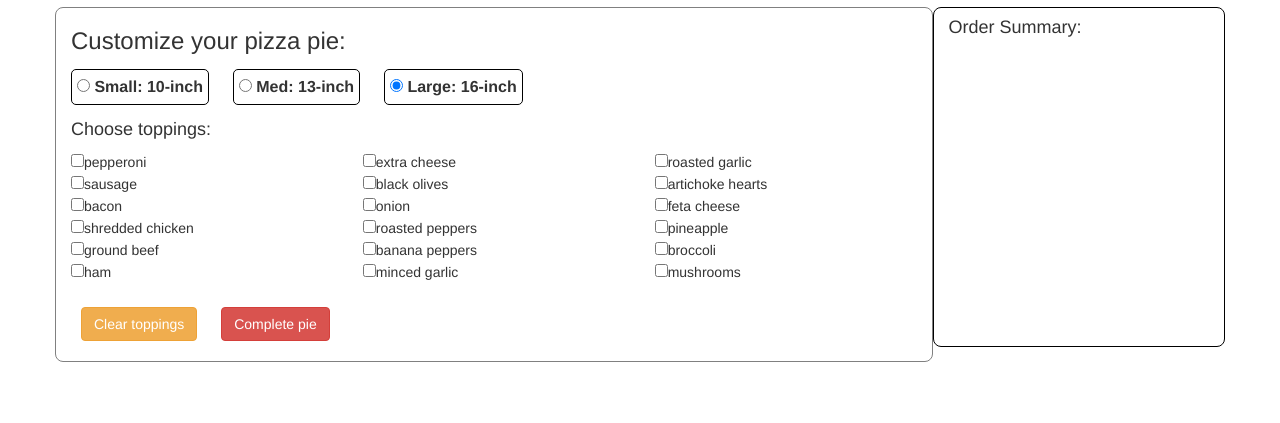
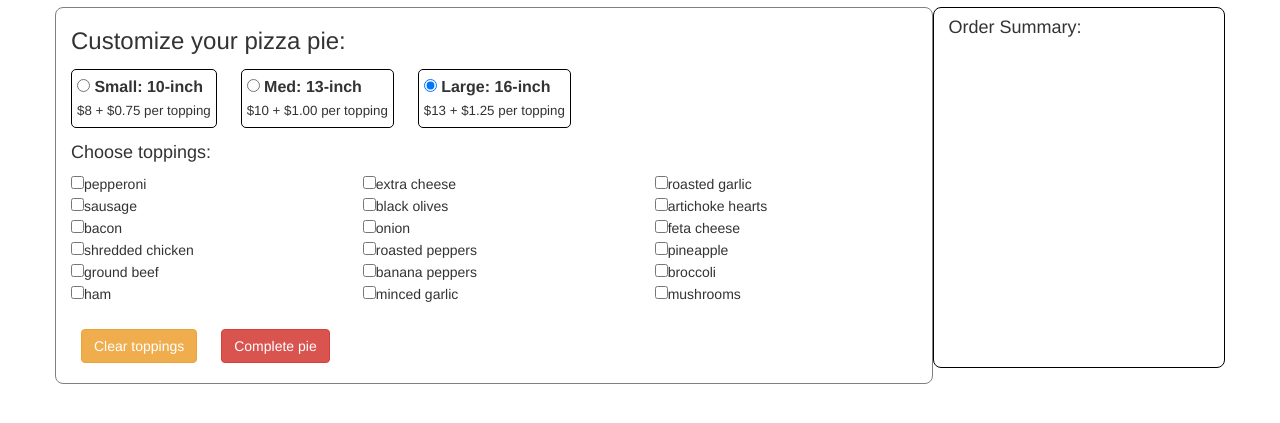
Before and after one commit to bradcopenhaver/pizza-place, a plain HTML site: page index.html in a window 1280 px wide. Shown: the part 63-486 px from the top of the page. Drawn offline with Linux system fonts and the light colour scheme.

```diff
--- a/css/styles.css
+++ b/css/styles.css
@@ -11,6 +11,10 @@
   border: solid thin black;
   border-radius: 5px;
 }
+.buttonSubtext {
+  font-size: 10pt;
+  font-weight: normal;
+}
 #orderForm {
   border: solid thin gray;
   border-radius: 8px;
@@ -22,7 +26,7 @@
 #summary {
   border: solid thin black;
   border-radius: 8px;
-  min-height: 340px;
+  min-height: 361px;
 }
 #summary p {
   font-weight: bold;
--- a/index.html
+++ b/index.html
@@ -26,16 +26,19 @@
               <form id="newPie">
                 <label class="sizeRadio">
                   <input type="radio" name="size" value="small">
-                  Small: 10-inch
+                  Small: 10-inch<br>
+                  <span class="buttonSubtext">$8 + $0.75 per topping</span>
                 </label>
 
                 <label class="sizeRadio">
                   <input type="radio" name="size" value="medium">
-                  Med: 13-inch
+                  Med: 13-inch<br>
+                  <span class="buttonSubtext">$10 + $1.00 per topping</span>
                 </label>
                 <label class="sizeRadio">
                   <input type="radio" name="size" value="large" checked>
-                  Large: 16-inch
+                  Large: 16-inch<br>
+                  <span class="buttonSubtext">$13 + $1.25 per topping</span>
                 </label>
 
                 <div class="form-group">
```
Also changed, not shown: 1 other file.
